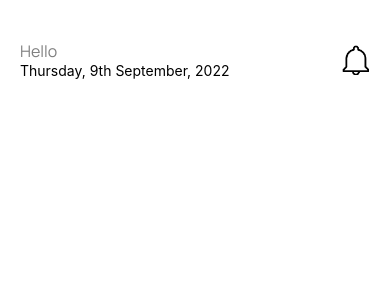
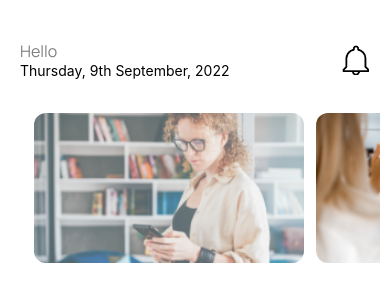
Before and after one commit to SithumDev07/react-native-lms, a React Native app: screen /Dashboard in a window 390 px wide. Shown: the top 302 px of the page. Built offline with nearby package versions, Linux system fonts and the light colour scheme.

Commit message:
quick courses

```diff
--- /dev/null
+++ b/components/CourseCard/index.jsx
@@ -0,0 +1,20 @@
+import { Image, TouchableOpacity, View } from "react-native";
+import { SIZES } from "../../constants";
+
+function CourseCard({ containerStyle, course }) {
+    return (
+        <TouchableOpacity style={{
+            width: 270,
+            ...containerStyle
+        }}>
+            <Image source={course.thumbnail} resizeMode="cover" style={{
+                width: '100%',
+                height: 150,
+                marginBottom: SIZES.radius,
+                borderRadius: SIZES.radius
+            }} />
+        </TouchableOpacity>
+    )
+}
+
+export default CourseCard;
--- a/components/index.js
+++ b/components/index.js
@@ -1 +1,2 @@
 export { default as IconButton } from "./IconButton";
+export { default as CourseCard } from "./CourseCard";
--- a/screens/Home/index.jsx
+++ b/screens/Home/index.jsx
@@ -1,7 +1,7 @@
 import { useFonts } from 'expo-font';
 import { ScrollView, StyleSheet, Text, View } from "react-native";
 import { FlatList } from 'react-native-gesture-handler';
-import { IconButton } from '../../components';
+import { IconButton, CourseCard } from '../../components';
 import { COLORS, dummyData, icons, SIZES } from "../../constants";
 
 
@@ -44,7 +44,10 @@ const Home = () => {
         <FlatList horizontal data={dummyData.courses_list_1} listKey="Courses" keyExtractor={item => `Courses-${item.id}`} showsHorizontalScrollIndicator={false} contentContainerStyle={{
           marginTop: SIZES.padding
         }} renderItem={({ item, index }) => (
-          <View />
+          <CourseCard containerStyle={{
+            marginLeft: index === 0 ? SIZES.padding : SIZES.radius,
+            marginRight: index === dummyData.courses_list_1.length - 1 ? SIZES.padding : 0
+          }} course={item} />
         )} />
       </ScrollView>
     </View>
```
